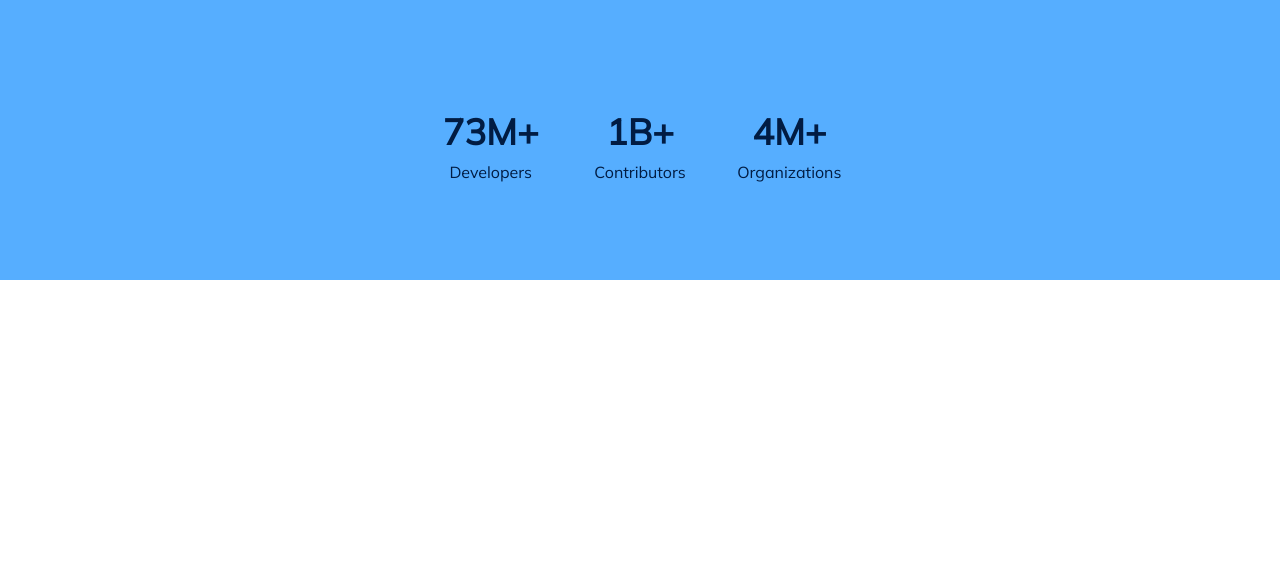
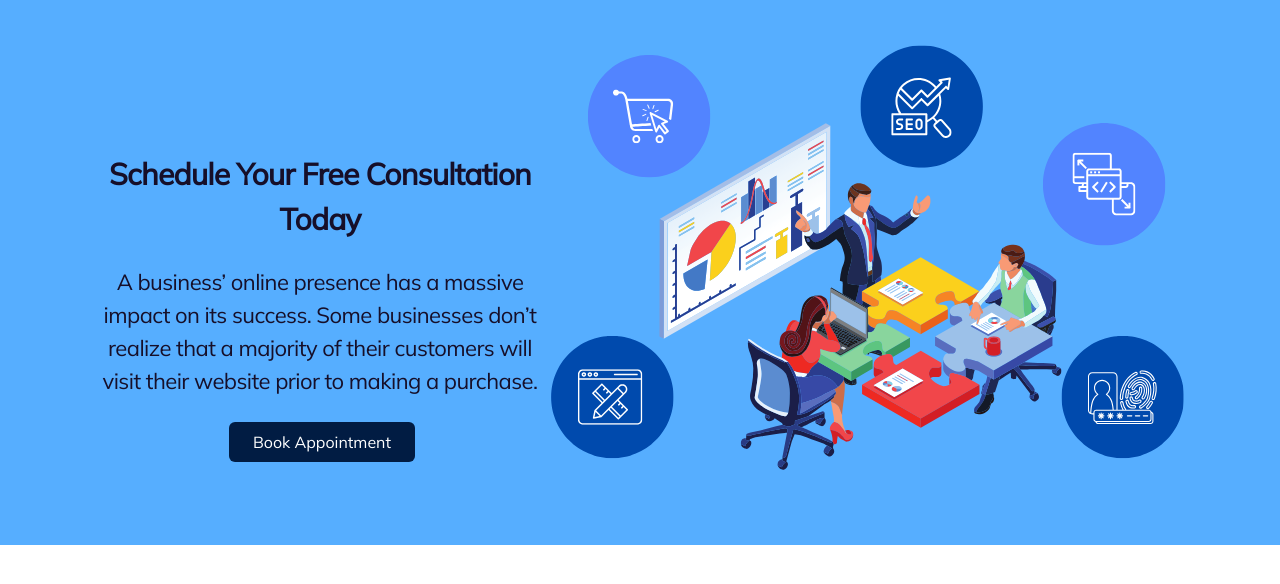
Before and after one commit to vcristian1/CreativeForge, a Next.js app: page /scenes/cta in a window 1280 px wide. Shown: the top 584 px of the page. Built offline with nearby package versions, Linux system fonts and the light colour scheme.

Commit message:
added styling to CTA

```diff
--- a/pages/scenes/benefits/index.tsx
+++ b/pages/scenes/benefits/index.tsx
@@ -229,7 +229,7 @@ const Benefits = ({ setSelectedPage }: Props) => {
                                 <span className='lg:text-[22px]'>User Authentication</span>
                             </li>
                         </ul>
-                        <a href="#" className="rounded-md bg-[#011C43] px-10 md:px-6 py-2 md:py-2 lg:px-10 lg:py-3 lg:text-[25px] text-[#ffffff] hover:opacity-30 transition duration-500 ml-1 md:ml-1">Get started</a>
+                        <Link rel="noreferrer" target="_blank" href="https://checkout.stripe.com/c/pay/cs_live_a1Xu6hq9PawUcbYDxxnFBtVEPR6uVzMlbzcIF5tUHJBYLl8OD6AjMXGs4y#fidkdWxOYHwnPyd1blppbHNgWjA0SHJUTXZHd04xRExVS0ozNDdAPVxwS1dCa2R9Tk5KNzJEfHVGcWFPcl9yPWRkYT1BYkNjQ0BgQ2k9ZGQ3a11GdWZcXEczc25CRFdvbndNb2NCb2x0YkNRNTVRbWZNQDB%2FYCcpJ3VpbGtuQH11anZgYUxhJz8nY19gM3dMY19zY0lNMjI3MWJtJ3gl" className="rounded-md bg-[#011C43] px-10 md:px-6 py-2 md:py-2 lg:px-10 lg:py-3 lg:text-[25px] text-[#ffffff] hover:opacity-30 transition duration-500 ml-1 md:ml-1">Get started</Link>
                     </div>
 
                     <div className="flex flex-col p-6 mx-auto  text-center text-gray-900 bg-white rounded-xl border-slate-100 border-2 shadow">
@@ -297,10 +297,10 @@ const Benefits = ({ setSelectedPage }: Props) => {
                               <span className='lg:text-[22px]'>User Authentication</span>
                           </li>
                         </ul>
-                        <a href="#" className="rounded-md bg-[#011C43] px-10 md:px-6 py-2 md:py-2 lg:px-10 lg:py-3 lg:text-[25px] text-[#ffffff] hover:opacity-30 transition duration-500 ml-1 md:ml-1">Get started</a>
+                        <Link rel="noreferrer" target="_blank" href="https://checkout.stripe.com/c/pay/cs_live_a1HvxVN49CTLYlv8BzhipDSMbvWwvZFvzUGmgYnVs0H1Vmw7zfAlB4J9jo#fidkdWxOYHwnPyd1blppbHNgWjA0SHJUTXZHd04xRExVS0ozNDdAPVxwS1dCa2R9Tk5KNzJEfHVGcWFPcl9yPWRkYT1BYkNjQ0BgQ2k9ZGQ3a11GdWZcXEczc25CRFdvbndNb2NCb2x0YkNRNTVRbWZNQDB%2FYCcpJ3VpbGtuQH11anZgYUxhJz8nZks3YVBkPX02YlVJNlBUMG5oJ3gl" className="rounded-md bg-[#011C43] px-10 md:px-6 py-2 md:py-2 lg:px-10 lg:py-3 lg:text-[25px] text-[#ffffff] hover:opacity-30 transition duration-500 ml-1 md:ml-1">Get started</Link>
                     </div>
 
-                    <div className="flex flex-col p-6 mx-auto  text-center text-gray-900 bg-slate-50 rounded-xl border-slate-100 border-2 shadow">
+                    <div className="flex flex-col p-6 mx-auto  text-center text-gray-900 bg-white rounded-xl border-slate-100 border-2 shadow">
                         <h3 className="mb-4 text-2xl font-semibold lg:text-[24px]">Premium Pack</h3>
                         <div className="flex justify-center items-baseline my-8">
                             <span className="mr-2 text-5xl font-extrabold">$24.99</span>
@@ -369,7 +369,7 @@ const Benefits = ({ setSelectedPage }: Props) => {
                               <span className='lg:text-[22px]'>Sign up form for email subscribers, and weekly newsletter</span>
                           </li>
                         </ul>
-                        <a href="#" className="rounded-md bg-[#011C43] px-10 md:px-6 py-2 md:py-2 lg:px-10 lg:py-3 lg:text-[25px] text-[#ffffff] hover:opacity-30 transition duration-500 ml-1 md:ml-1">Get started</a>
+                        <Link rel="noreferrer" target="_blank" href="https://checkout.stripe.com/c/pay/cs_live_a1u0yENSNQBUoEW3G2udKdI28w1oeDODl00mv3I8fFQvCA6EJsjq65Vbdk#fidkdWxOYHwnPyd1blppbHNgWjA0SHJUTXZHd04xRExVS0ozNDdAPVxwS1dCa2R9Tk5KNzJEfHVGcWFPcl9yPWRkYT1BYkNjQ0BgQ2k9ZGQ3a11GdWZcXEczc25CRFdvbndNb2NCb2x0YkNRNTVRbWZNQDB%2FYCcpJ3VpbGtuQH11anZgYUxhJz8nZEBQPX9UNmZPPGtvZG9gPERBJ3gl" className="rounded-md bg-[#011C43] px-10 md:px-6 py-2 md:py-2 lg:px-10 lg:py-3 lg:text-[25px] text-[#ffffff] hover:opacity-30 transition duration-500 ml-1 md:ml-1">Get started</Link>
                     </div>
                 </div>
             </div>
--- a/pages/scenes/cta/index.tsx
+++ b/pages/scenes/cta/index.tsx
@@ -1,6 +1,10 @@
 import { SelectedPage } from '@/shared/types';
 import { motion } from 'framer-motion';
+import Link from 'next/link';
+import Image from 'next/image';
 import React from 'react'
+import AnchorLink from 'react-anchor-link-smooth-scroll';
+import jackpot from "../../../public/call-image.svg"
 
 const CTA = () => {
   return (
@@ -15,24 +19,16 @@ const CTA = () => {
         visible: { opacity: 1, x: 0},
       }}
     >
-        <div className="relative isolate overflow-hidden bg-[#56AEFF] px-6 pt-16 sm:px-16 md:pt-24 lg:flex lg:gap-x-20 lg:px-24 lg:pt-0">
-            <div className="mb-14 md:mb-[80px] mx-auto max-w-md text-center lg:mt-[90px] lg:text-center">
-              <div className="max-w-screen-xl px-4 py-4 mx-auto text-center lg:py-16 lg:px-6">
-                  <dl className="grid max-w-screen-md gap-8 lg:gap-32 mx-auto text-gray-900 sm:grid-cols-3 dark:text-white">
-                      <div className="flex flex-col items-center justify-center">
-                          <dt className="mb-2 text-3xl text-[#011C43] md:text-4xl lg:text-5xl font-extrabold">73M+</dt>
-                          <dd className="font-light lg:text-[24px] text-[#011C43]">Developers</dd>
-                      </div>
-                      <div className="flex flex-col items-center justify-center">
-                          <dt className="mb-2 text-3xl text-[#011C43] md:text-4xl lg:text-5xl font-extrabold">1B+</dt>
-                          <dd className="font-light lg:text-[24px] text-[#011C43]">Contributors</dd>
-                      </div>
-                      <div className="flex flex-col items-center justify-center">
-                          <dt className="mb-2 text-3xl text-[#011C43] md:text-4xl lg:text-5xl font-extrabold">4M+</dt>
-                          <dd className="font-light lg:text-[24px] text-[#011C43]">Organizations</dd>
-                      </div>
-                  </dl>
-              </div>
+        <div className="md:px-24 md:pb-0 md:flex relative isolate overflow-hidden bg-[#56AEFF] px-6 pt-16 sm:px-16 md:pt-8 lg:flex lg:gap-x-20 lg:px-24 lg:pt-0">
+            <div className="mb-14 md:mt-[120px] mx-auto max-w-md text-center lg:mt-[90px] lg:text-center">
+                <h2 className="font-bold tracking-tight text-[#160F29] text-[28px] md:text-[30px] lg:text-[48px]">Schedule Your Free Consultation Today</h2>
+                <p className="font-thin text-[20px] md:text-[22px] lg:text-[30px] mt-6 tracking-tight text-[#160F29]">A business’ online presence has a massive impact on its success. Some businesses don’t realize that a majority of their customers will visit their website prior to making a purchase.</p>
+                <div className="mt-6 flex items-center justify-center gap-x-6">
+                    <AnchorLink href='#Contact' className="rounded-md bg-[#011C43] px-10 md:px-6 py-2 md:py-2 lg:px-10 lg:py-3 lg:text-[25px] text-[#ffffff] hover:opacity-30 transition duration-500 ml-1 md:ml-1">Book Appointment</AnchorLink>
+                </div>
+            </div>
+            <div>
+              <Image src={jackpot} className="md:h-22 md:w-22 mb-[75px]" alt="image" />
             </div>
         </div>
     </motion.div>
--- a/pages/scenes/footer/index.tsx
+++ b/pages/scenes/footer/index.tsx
@@ -31,7 +31,7 @@ const Footer = ({ setSelectedPage }: Props) => {
                     <h2 className="mb-6 text-[16px] md:text-md lg:text-[22px] text-[#011C43] font-bold">Additional Links</h2>
                     <ul className="text-gray-600 font-medium">
                         <li className="mb-4">
-                            <Link href="/FAQ" className="hover:underline lg:text-[20px]">Faq</Link>
+                            <Link href="/FAQ" className="hover:underline lg:text-[20px]">FAQ</Link>
                         </li>
                     </ul>
                 </div>
```
Also changed, not shown: public/call-image.svg (added), public/jackpot.svg (added).
